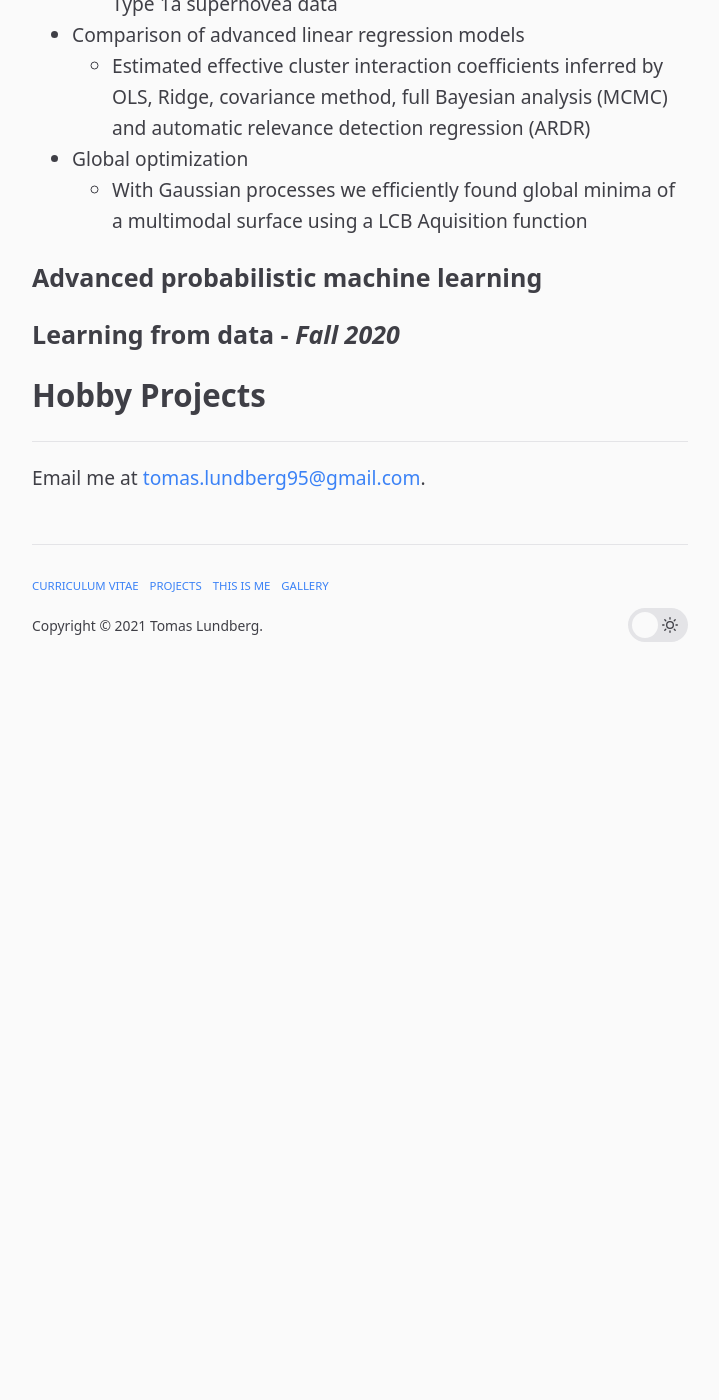
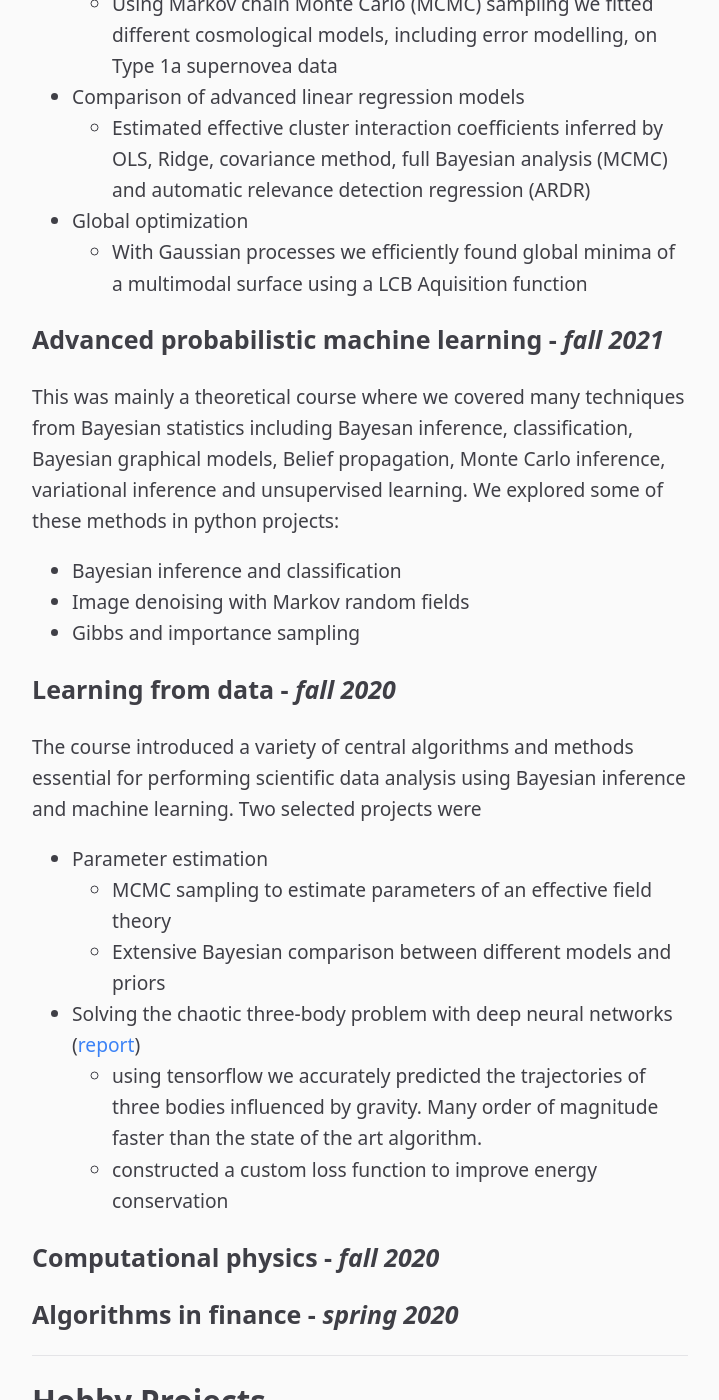
Before and after one commit to Tompolompo/tompolompo.github.io, a Jekyll site: the page built from projects.md, in a window 1280 px wide and 1400 px high, scrolled down 1343 px. Shown: the whole window, without its empty margins (280-999 px from the left). Built offline with Jekyll 4.4.1, drawn with Linux system fonts in a browser that asks for light colours; before the commit the page ends 2013 px from its top, so only the background shows below that; some of the changed text lies outside the part shown.

Commit message:
projects

```diff
--- a/projects.md
+++ b/projects.md
@@ -5,7 +5,7 @@
 ---
 ## University Projects
 Below are some selected data science projects I've done in my master.
-### Deep learning - *Fall 2021*
+### Deep learning - *fall 2021*
 In this course we learned about various deep learning techniques and implemented some of them using **pytorch** . For the heavy computations we relied on **cloud computing** via Google Cloud. Some of the projects were:
 - Image classifiers:
 	- with simple **convolutional nets**
@@ -19,10 +19,10 @@
 	- Deep Q-learning on the CartPole environment
 - **CycleGAN**:
 	- **U-Net** and **PatchGAN** architectures
-	- style and morphological transfer of images in two domains
+	- style and morphological transfer betwee images of two domains
 
-### Advanced simulation and machine learning
-In this course we used many ML-methods rooted in Bayesian statistics. Some of the projects we did were
+### Advanced simulation and machine learning - *fall 2021*
+In this course we used many ML-methods rooted in Bayesian statistics. Some of the projects we did in python were
 - Bayesian inference on generalized linear models
 	- Using Markov chain Monte Carlo (MCMC) sampling we fitted different cosmological models, including error modelling, on Type 1a supernovea data
 - Comparison of advanced linear regression models
@@ -30,14 +30,33 @@
 - Global optimization
 	- With Gaussian processes we efficiently found global minima of a multimodal surface using a LCB Aquisition function
 
-### Advanced probabilistic machine learning
+### Advanced probabilistic machine learning - *fall 2021*
+This was mainly a theoretical course where we covered many techniques from Bayesian statistics including Bayesan inference, classification, Bayesian graphical models, Belief propagation, Monte Carlo inference, variational inference and unsupervised learning. We explored some of these methods in python projects:
+- Bayesian inference and classification
+- Image denoising with Markov random fields
+- Gibbs and importance sampling
+
+### Learning from data - *fall 2020*
+The course introduced a variety of central algorithms and methods essential for performing scientific data analysis using Bayesian inference and machine learning. Two selected projects were
+- Parameter estimation
+	- MCMC sampling to estimate parameters of an effective field theory
+	- Extensive Bayesian comparison between different models and priors
+- Solving the chaotic three-body problem with deep neural networks ([report](./files/Project_2_Learning_from_data.pdf))
+	- using tensorflow we accurately predicted the trajectories of three bodies influenced by gravity. Many order of magnitude faster than the state of the art algorithm.
+	- constructed a custom loss function to improve energy conservation
 
 
+### Computational physics - *fall 2020*
 
-### Learning from data - *Fall 2020*
+### Algorithms in finance - *spring 2020*
 
+---
+## Hobby Projects
+### Reinforcement Learning - *summer 2021*
 
-## Hobby Projects
+### Interpretability of neural networks - *summer 2021*
+
+### Quantitative finance - *summer 2019*
 
 
 ---
```
Also changed, not shown: 1 other file.
